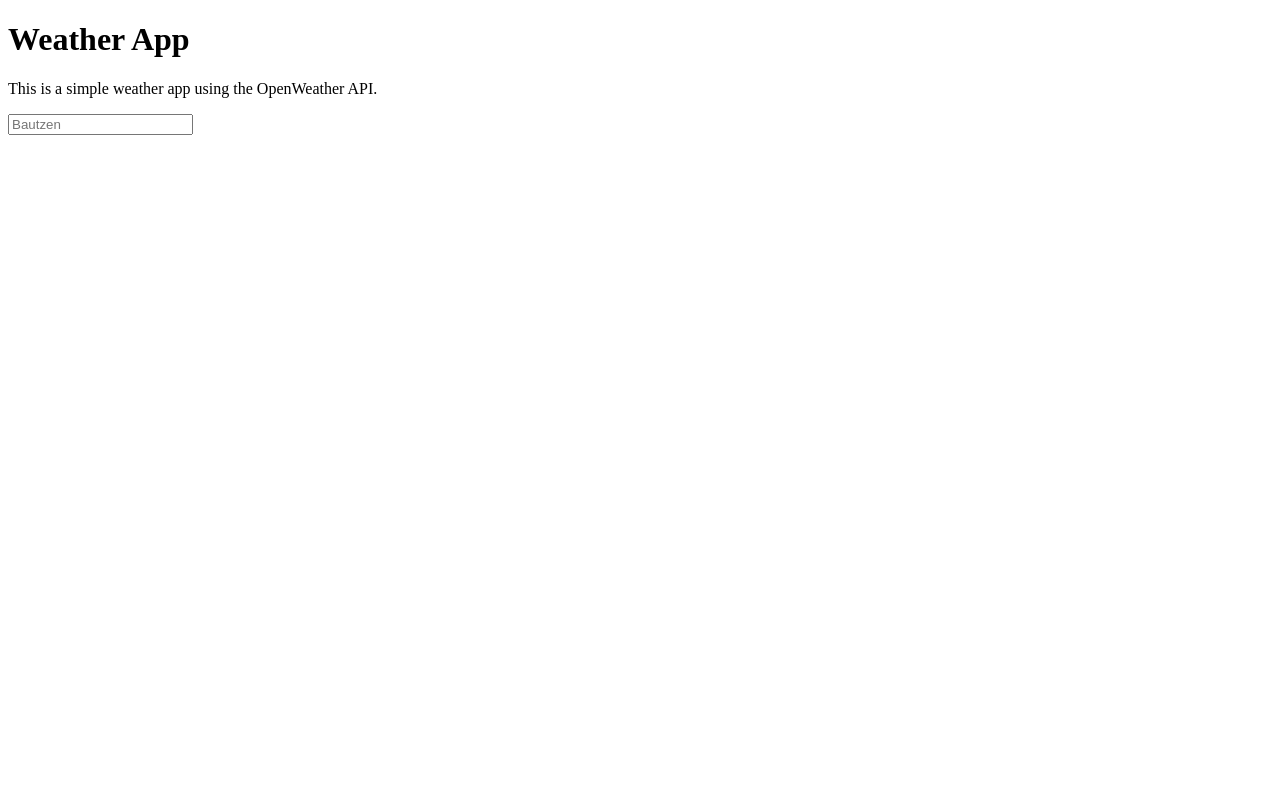
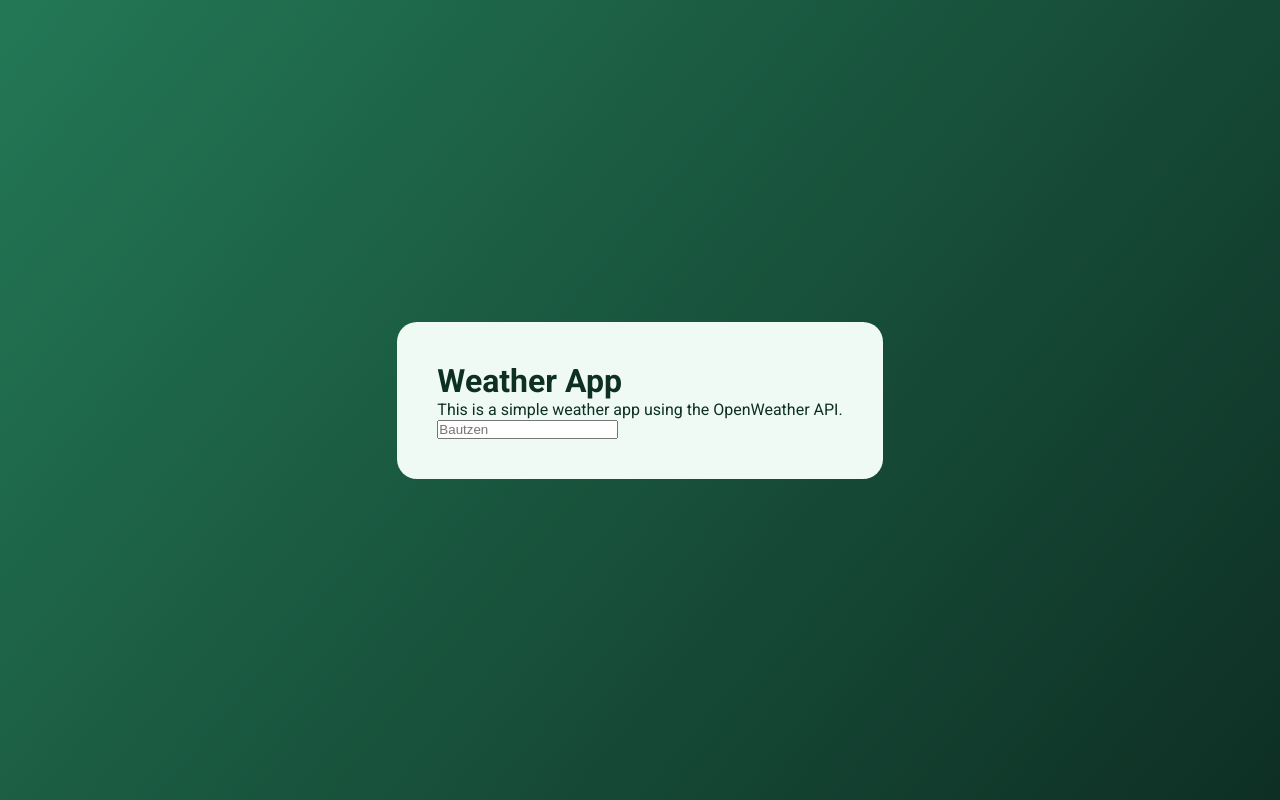
Before and after one commit to meisteraxel/weather-app, a React (Vite) app: page / in a window 1280 px wide. Built offline with nearby package versions, Linux system fonts and the light colour scheme.

Commit message:
Added basic styling

```diff
--- a/src/style.css
+++ b/src/style.css
@@ -0,0 +1,35 @@
+@import url("https://fonts.googleapis.com/css2?family=Roboto:ital,wght@0,100;0,300;0,400;0,500;0,700;0,900;1,100;1,300;1,400;1,500;1,700;1,900&display=swap");
+
+:root {
+  --50: #effaf4;
+  --100: #d9f2e3;
+  --200: #b6e4cb;
+  --300: #87ceab;
+  --400: #54b387;
+  --500: #32976b;
+  --600: #237856;
+  --700: #1c6047;
+  --950: #0e2f24;
+}
+
+* {
+  box-sizing: border-box;
+  padding: 0;
+  margin: 0;
+}
+
+body {
+  min-height: 100vh;
+  display: flex;
+  align-items: center;
+  justify-content: center;
+  background: linear-gradient(130deg, var(--600), var(--950));
+  font-family: Roboto, sans-serif;
+}
+
+main {
+  color: var(--950);
+  background-color: var(--50);
+  padding: 40px;
+  border-radius: 20px;
+}
```
